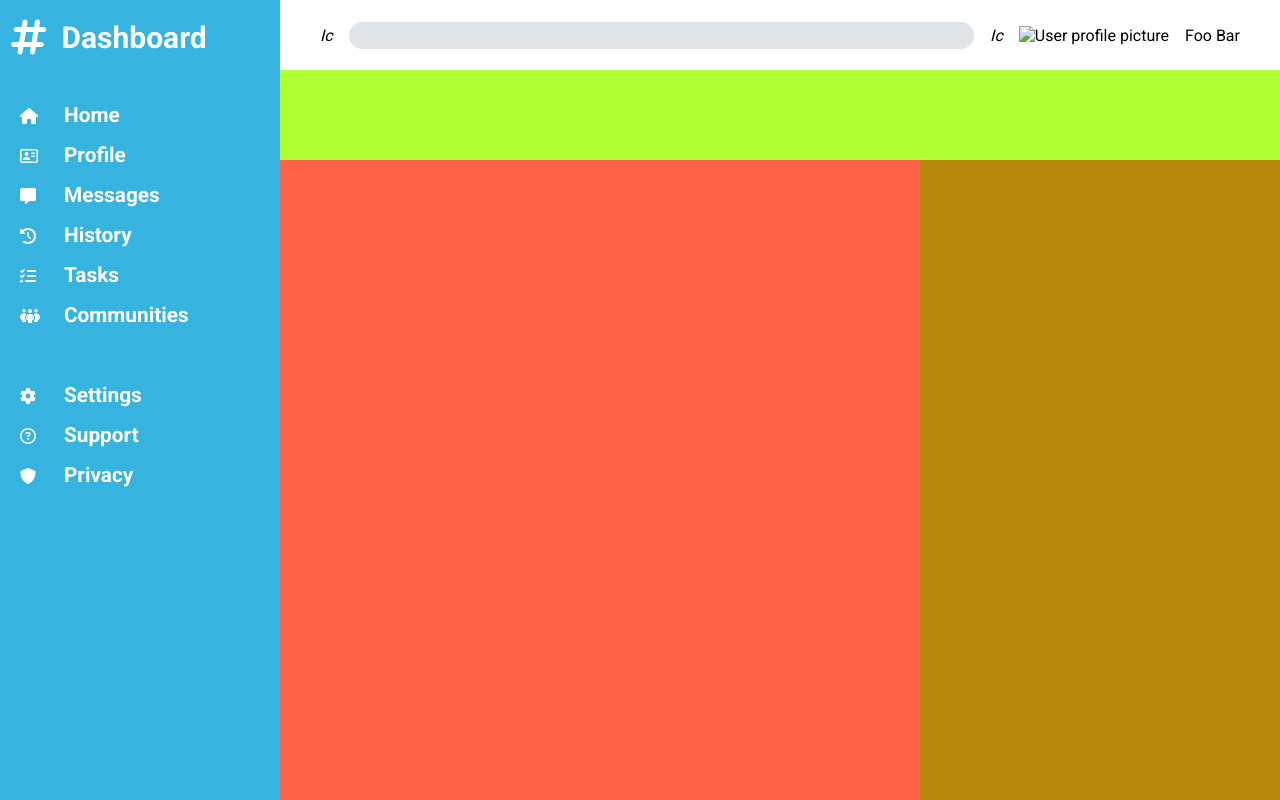
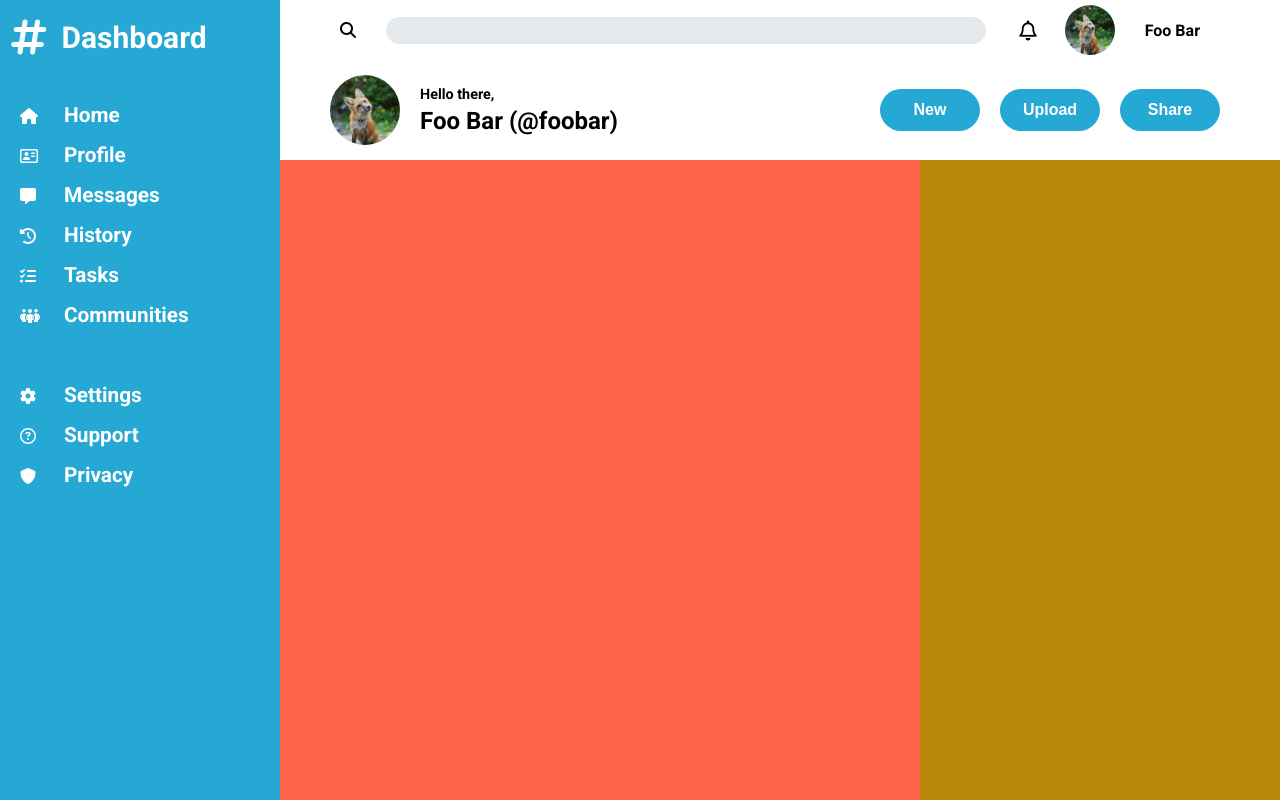
Before and after one commit to AndersonBonde/odin-dashboard, a plain HTML site: page index.html in a window 1280 px wide. Drawn offline with Linux system fonts and the light colour scheme.

Commit message:
Implement content header(search & buttons)

```diff
--- a/index.html
+++ b/index.html
@@ -59,14 +59,25 @@
     <div class="container">
         <header>
             <div class="search">
-                <label for="search"><i>Ic</i></label>
+                <label for="search"><i class="fa-solid fa-magnifying-glass"></i></label>
                 <input type="text" name="search" id="search">
-                <i>Ic</i>
-                <img src="#" alt="User profile picture" class="profile-picture">
+                <i class="fa-regular fa-bell notifications"></i>
+                <img src="images/fox.jpg" alt="User profile picture" class="profile-picture">
                 <p class="user-name">Foo Bar</p>
             </div>
             <div class="actions">
-
+                <div class="user-card">
+                    <img src="images/fox.jpg" alt="User profile picture" class="profile-picture">
+                    <div>
+                        <p class="salutation">Hello there,</p>
+                        <p class="user-name">Foo Bar (@foobar)</p>
+                    </div>
+                </div>
+                <div class="buttons">
+                    <button type="button">New</button>
+                    <button type="button">Upload</button>
+                    <button type="button">Share</button>
+                </div>
             </div>
         </header>
         <main>
--- a/style.css
+++ b/style.css
@@ -1,3 +1,7 @@
+:root {
+    --nav-color: rgb(37, 168, 212);
+}
+
 * {
     box-sizing: border-box;
     margin: 0;
@@ -21,7 +25,7 @@ body {
 /* Nav */
 
 nav {
-    background-color: rgb(54, 180, 223);
+    background-color: var(--nav-color);
     grid-column: 1;
     padding: 20px;
     display: flex;
@@ -47,10 +51,16 @@ nav ul li {
 }
 
 nav ul li a {
+    display: inline-block;
+    width: 80%;
     text-decoration: none;
     color: white;
     font-size: 1.3rem;
     font-weight: bold;
+}
+
+nav a:hover {
+    text-decoration: underline;
 }
 
 nav li > i {
@@ -65,27 +75,92 @@ nav li > i {
     background-color: aquamarine;
     grid-column: 1 / -1;
     display: grid;
-    grid-template-rows: 70px 1fr;
+    grid-template-rows: 60px 1fr;
+}
+
+.container header img {
+    width: 50px;
+    height: 50px;
+    object-fit: cover;
+    border-radius: 50%;
 }
 
 .search {
     background-color: white;
     display: flex;
     align-items: center;
-    padding-inline: 40px;
-    gap: 16px;
+    padding-left: 60px;
+    padding-right: 80px;
+    gap: 30px;
 }
 
 .search input[type="text"] {
     flex: 1;
+    max-width: 600px;
+    margin-right: auto;
     border: none;
     border-radius: 16px;
-    padding: 6px;
-    background-color: rgb(223, 228, 233);
+    padding: 6px 12px;
+    background-color: rgb(230, 233, 236);
+}
+
+.search .notifications {
+    transform: scale(1.25);
+}
+
+.user-name {
+    font-weight: bold;
 }
 
 .actions {
-    background-color: greenyellow;
+    background-color: white;
+    padding-inline: 60px;
+    display: flex;
+    justify-content: space-between;
+    align-items: center;
+}
+
+.actions .user-card {
+    display: flex;
+    align-items: center;
+    gap: 30px;
+}
+
+.actions img {
+    transform: scale(1.4);
+}
+
+.actions .salutation {
+    font-size: .9rem;
+    font-weight: bold;
+    margin-bottom: 4px;
+}
+
+.actions .user-name {
+    font-size: 1.5rem;
+}
+
+.actions .buttons {
+    display: flex;
+    gap: 20px;
+}
+
+.actions button {
+    border: none;
+    border-radius: 24px;
+    background-color: var(--nav-color);
+    color: white;
+    width: 100px;
+    padding: 12px 0;
+    font-weight: bold;
+    font-size: 1rem;
+}
+
+.actions button:hover {
+    cursor: pointer;
+    outline: 2px solid var(--nav-color);
+    background-color: white;
+    color: var(--nav-color);
 }
 
 /* Main */
```
Also changed, not shown: images/fox.jpg (added), 1 other file.
